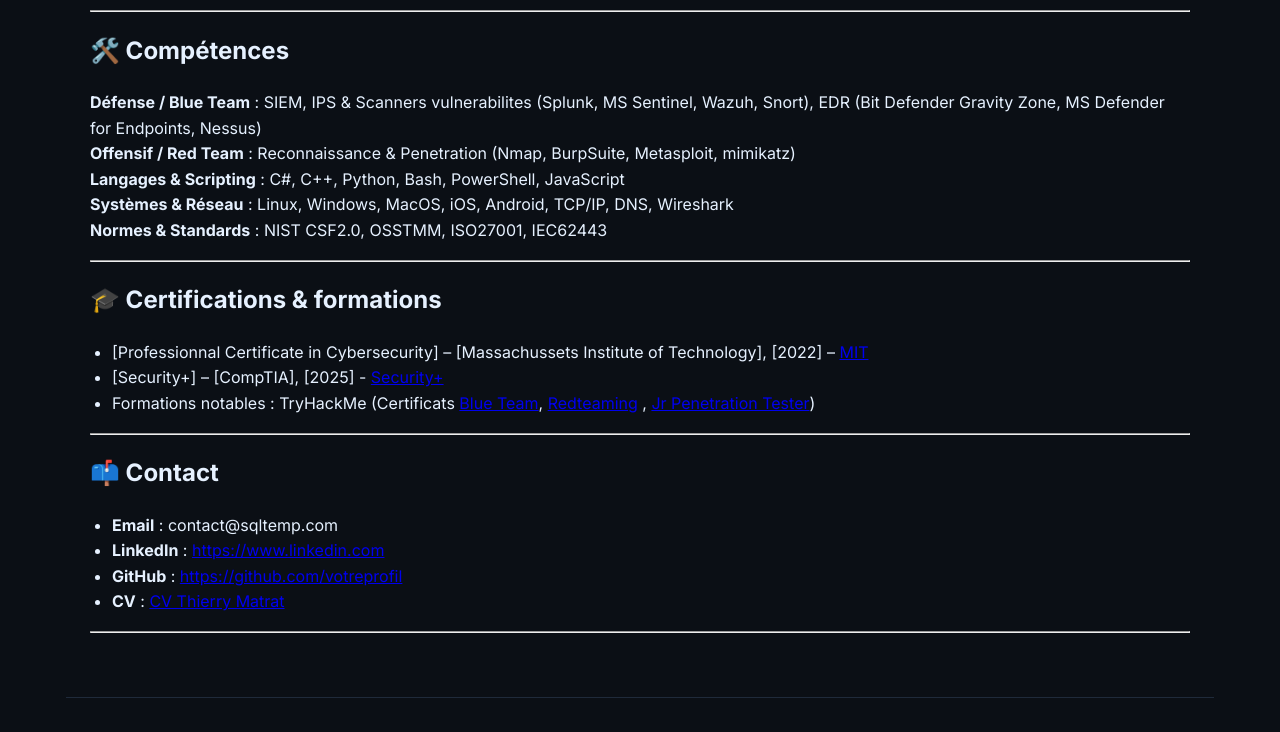
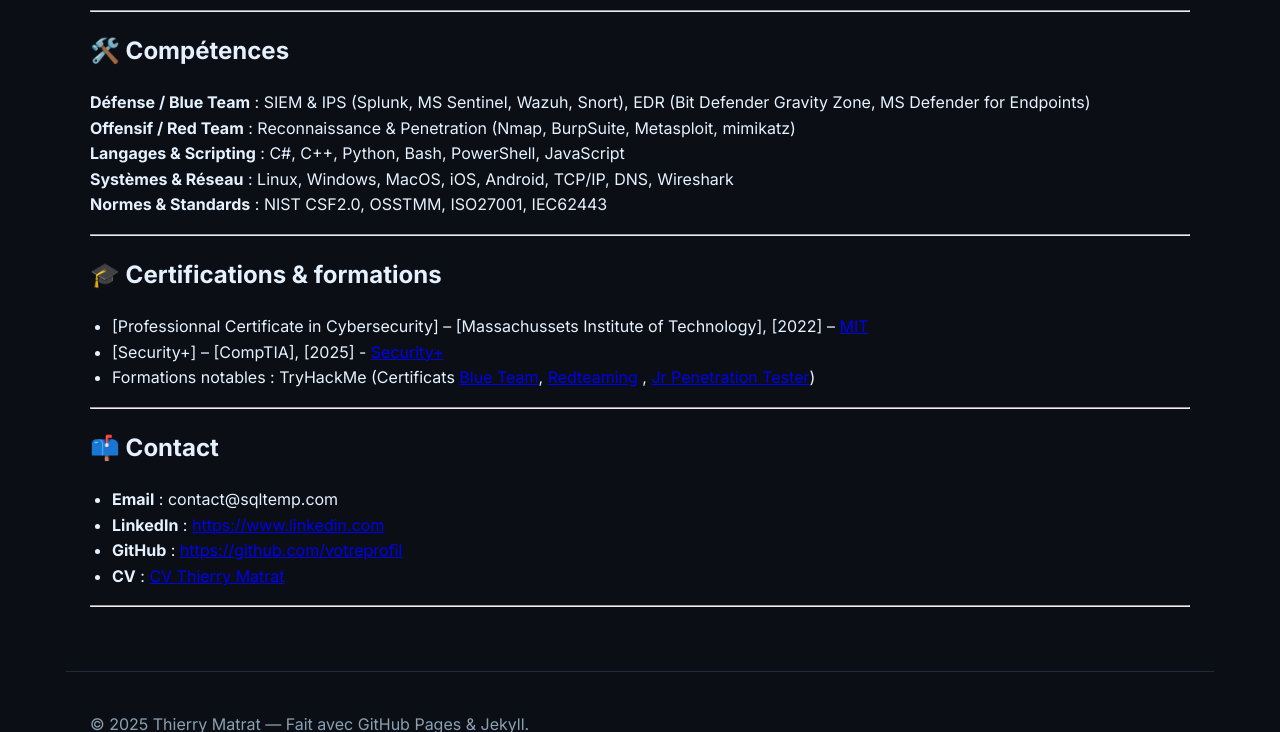
Before and after one commit to sqltemp/portfolio, a Jekyll site: the page built from index.md, in a window 1280 px wide and 900 px high, scrolled down 1455 px, cut to the strip 168-900 px from the top of the window. Built offline with Jekyll 4.4.1, drawn with Linux system fonts in a browser that asks for light colours; our own code applies the rules of GitHub Pages for plain Markdown files.

Commit message:
Update Blue Team skills in index.md
Removed 'Scanners vulnerabilites' from Blue Team skills.

```diff
--- a/index.md
+++ b/index.md
@@ -96,7 +96,7 @@
 <section class="terminal-section" id="competences">
   <h2>🛠️ Compétences</h2>
   <p>
-    <strong>Défense / Blue Team</strong> : SIEM, IPS & Scanners vulnerabilites (Splunk, MS Sentinel, Wazuh, Snort), EDR (Bit Defender Gravity Zone, MS Defender for Endpoints, Nessus)<br>
+    <strong>Défense / Blue Team</strong> : SIEM & IPS (Splunk, MS Sentinel, Wazuh, Snort), EDR (Bit Defender Gravity Zone, MS Defender for Endpoints)<br>
     <strong>Offensif / Red Team</strong> : Reconnaissance & Penetration (Nmap, BurpSuite, Metasploit, mimikatz)<br>
     <strong>Langages & Scripting</strong> : C#, C++, Python, Bash, PowerShell, JavaScript<br>
     <strong>Systèmes & Réseau</strong> : Linux, Windows, MacOS, iOS, Android, TCP/IP, DNS, Wireshark<br>
```
